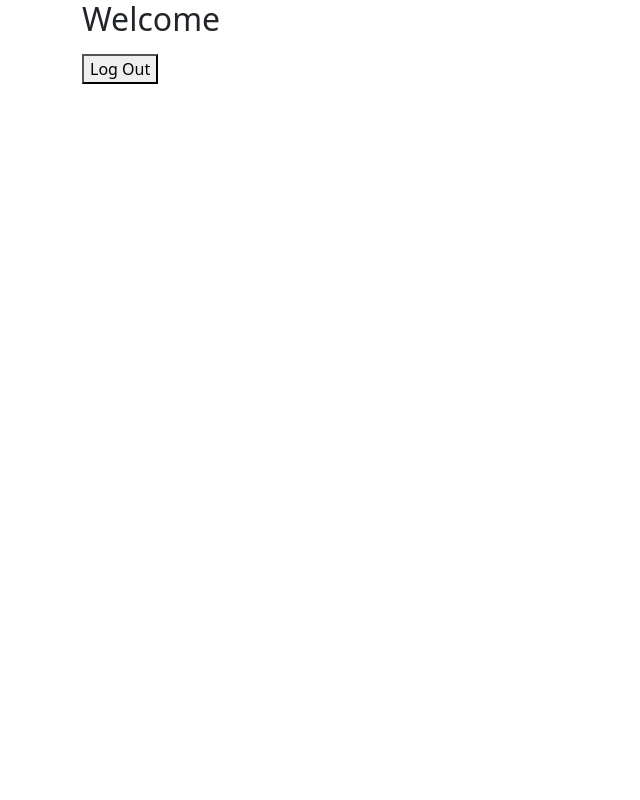
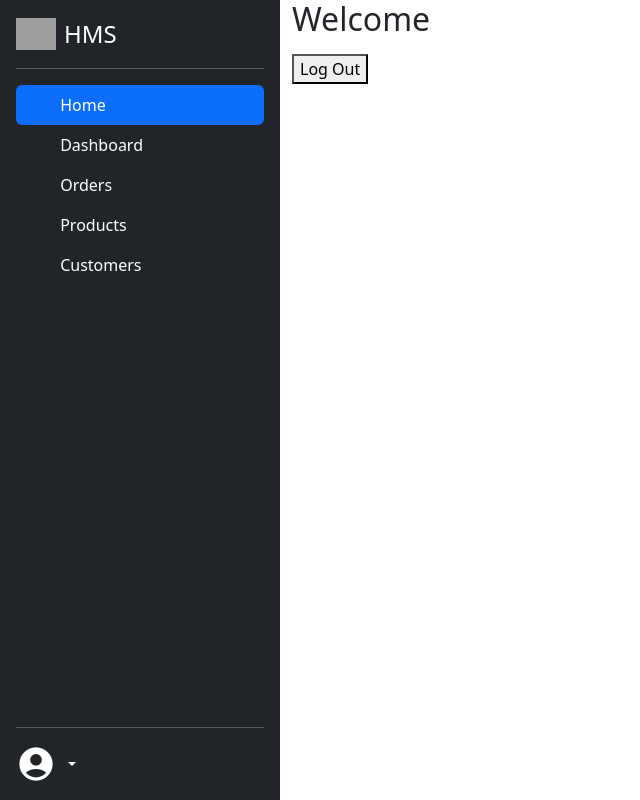
Before and after one commit to kbcode85/hms, a Nuxt app: page / in a window 1280 px wide. Shown: the whole page, without its empty margins (0-640 px from the left). Built offline with nearby package versions, Linux system fonts and the light colour scheme; no server answers; grey boxes are pictures that could not be loaded.

Commit message:
poprawa interfejsu userdata, wstepne dodanie siderbara

```diff
--- /dev/null
+++ b/components/sidebar.vue
@@ -0,0 +1,64 @@
+<template>
+	<div class="d-flex flex-column flex-shrink-0 p-3 text-bg-dark" style="width: 280px; height: 100vh">
+		<a href="/" class="d-flex align-items-center mb-3 mb-md-0 me-md-auto text-white text-decoration-none">
+			<img src="/assets/img/logo.png" alt="Favicon" class="bi pe-none me-2" width="40" height="32" />
+			<span class="fs-4">HMS</span>
+		</a>
+		<hr />
+		<ul class="nav nav-pills flex-column mb-auto">
+			<li class="nav-item">
+				<a href="#" class="nav-link active" aria-current="page">
+					<svg class="bi pe-none me-2" width="16" height="16"><use xlink:href="#home"></use></svg>
+					Home
+				</a>
+			</li>
+			<li>
+				<a href="#" class="nav-link text-white">
+					<svg class="bi pe-none me-2" width="16" height="16"><use xlink:href="#speedometer2"></use></svg>
+					Dashboard
+				</a>
+			</li>
+			<li>
+				<a href="#" class="nav-link text-white">
+					<svg class="bi pe-none me-2" width="16" height="16"><use xlink:href="#table"></use></svg>
+					Orders
+				</a>
+			</li>
+			<li>
+				<a href="#" class="nav-link text-white">
+					<svg class="bi pe-none me-2" width="16" height="16"><use xlink:href="#grid"></use></svg>
+					Products
+				</a>
+			</li>
+			<li>
+				<a href="#" class="nav-link text-white">
+					<svg class="bi pe-none me-2" width="16" height="16"><use xlink:href="#people-circle"></use></svg>
+					Customers
+				</a>
+			</li>
+		</ul>
+		<hr />
+		<div class="dropdown">
+			<a
+				href="#"
+				class="d-flex align-items-center text-white text-decoration-none dropdown-toggle"
+				data-bs-toggle="dropdown"
+				aria-expanded="false">
+				<i class="material-icons-sharp" style="font-size: 40px">account_circle</i>
+				<p class="ms-2 mb-0">{{ username }}</p>
+			</a>
+			<ul class="dropdown-menu dropdown-menu-dark text-small shadow">
+				<li><a class="dropdown-item" href="#">Settings</a></li>
+				<li><a class="dropdown-item" href="#">Profile</a></li>
+				<li><hr class="dropdown-divider" /></li>
+				<li><a class="dropdown-item" href="#">Sign out</a></li>
+			</ul>
+		</div>
+	</div>
+</template>
+
+<script lang="ts" setup>
+const store = useAuthStore()
+let username = store.data.userdata.username
+</script>
+<style></style>
--- a/layouts/default.vue
+++ b/layouts/default.vue
@@ -1,5 +1,6 @@
 <template>
-	<div>
+	<div class="d-flex flex-nowrap">
+		<Sidebar />
 		<slot />
 	</div>
 </template>
--- a/stores/auth.ts
+++ b/stores/auth.ts
@@ -2,13 +2,28 @@ import { defineStore } from 'pinia'
 
 interface UserData {
 	success: boolean
-	user: object
+	message: string
+	user: {
+		userId: string
+		iat: number
+		exp: number
+	}
+	userdata: {
+		id: string
+		username: string
+		email: string
+	}
 }
 
 export const useAuthStore = defineStore({
 	id: 'auth',
 	state: () => ({
-		data: { success: false, user: {} } as UserData,
+		data: {
+			success: false,
+			message: '',
+			user: { userId: '', iat: 0, exp: 0 },
+			userdata: { id: '', username: '', email: '' },
+		} as UserData,
 	}),
 	actions: {
 		async checkAuth() {
```
Also changed, not shown: 2 other files (tests, documents, lock files or other folders).
